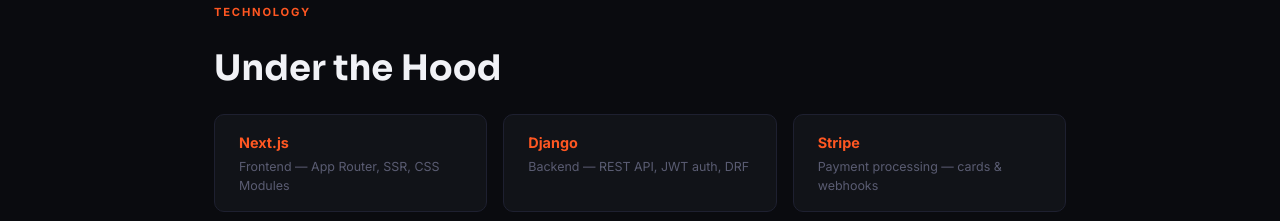
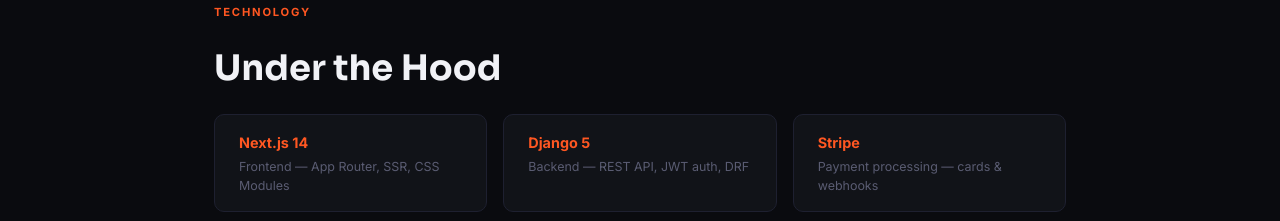
Before and after one commit to Hadi20Diab/e-commerce-django, a Next.js app in the folder frontend/: page /about in a window 1280 px wide. Shown: the part 2460-2681 px from the top of the page. Built offline with nearby package versions, Linux system fonts and the light colour scheme.

Commit message:
feat(about): update technology stack versions in About page

```diff
--- a/frontend/app/about/page.js
+++ b/frontend/app/about/page.js
@@ -126,8 +126,8 @@
                     <h2 className={styles.sectionTitle}>Under the Hood</h2>
                     <div className={styles.techGrid}>
                         {[
-                            { name: 'Next.js', role: 'Frontend — App Router, SSR, CSS Modules' },
-                            { name: 'Django', role: 'Backend — REST API, JWT auth, DRF' },
+                            { name: 'Next.js 14', role: 'Frontend — App Router, SSR, CSS Modules' },
+                            { name: 'Django 5', role: 'Backend — REST API, JWT auth, DRF' },
                             { name: 'Stripe', role: 'Payment processing — cards & webhooks' },
                             { name: 'PostgreSQL', role: 'Production database' },
                             { name: 'Vercel', role: 'Frontend hosting & edge delivery' },
```
